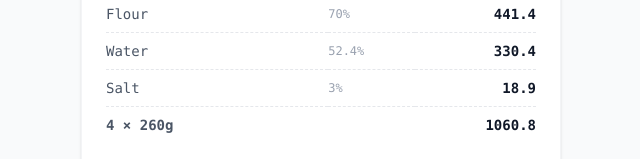
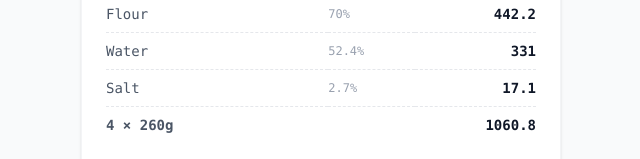
Before and after one commit to szsoma/recipe-calculators, a React (Vite) app: page /pizza in a window 1280 px wide. Shown: the part 1683-1842 px from the top of the page, without its empty margins (319-959 px from the left). Built offline with nearby package versions, Linux system fonts and the light colour scheme.

Commit message:
fix: set pizza salt default to 2.7%

```diff
--- a/src/pages/Pizza.jsx
+++ b/src/pages/Pizza.jsx
@@ -6,7 +6,7 @@ import { Copy, Clock, Check } from 'lucide-react'
 
 const accent = 'red'
 
-const SALT_DEFAULT = 3
+const SALT_DEFAULT = 2.7
 const BIGA_HYD_DEFAULT = 42
 const BIGA_YEAST_DEFAULT_FRESH = 0.8
 const BIGA_YEAST_DEFAULT_INSTANT = 0.3
```
